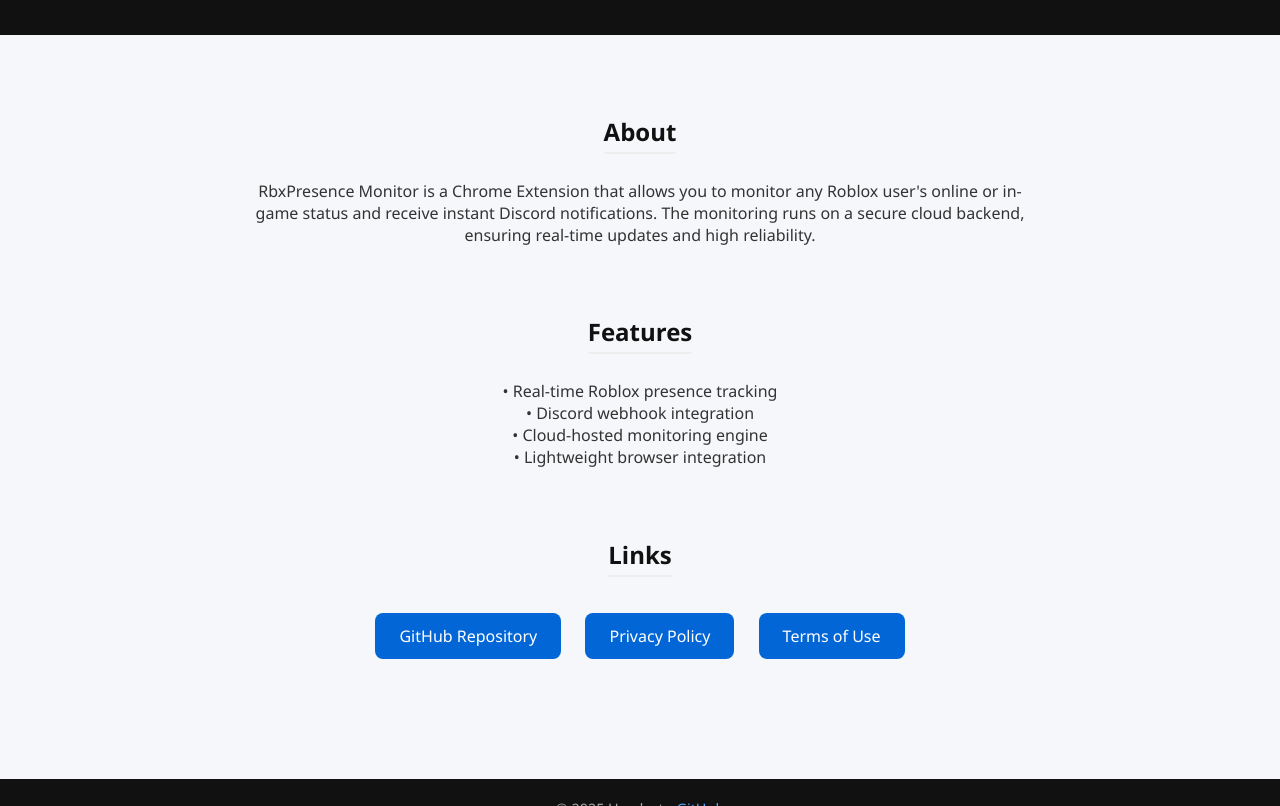
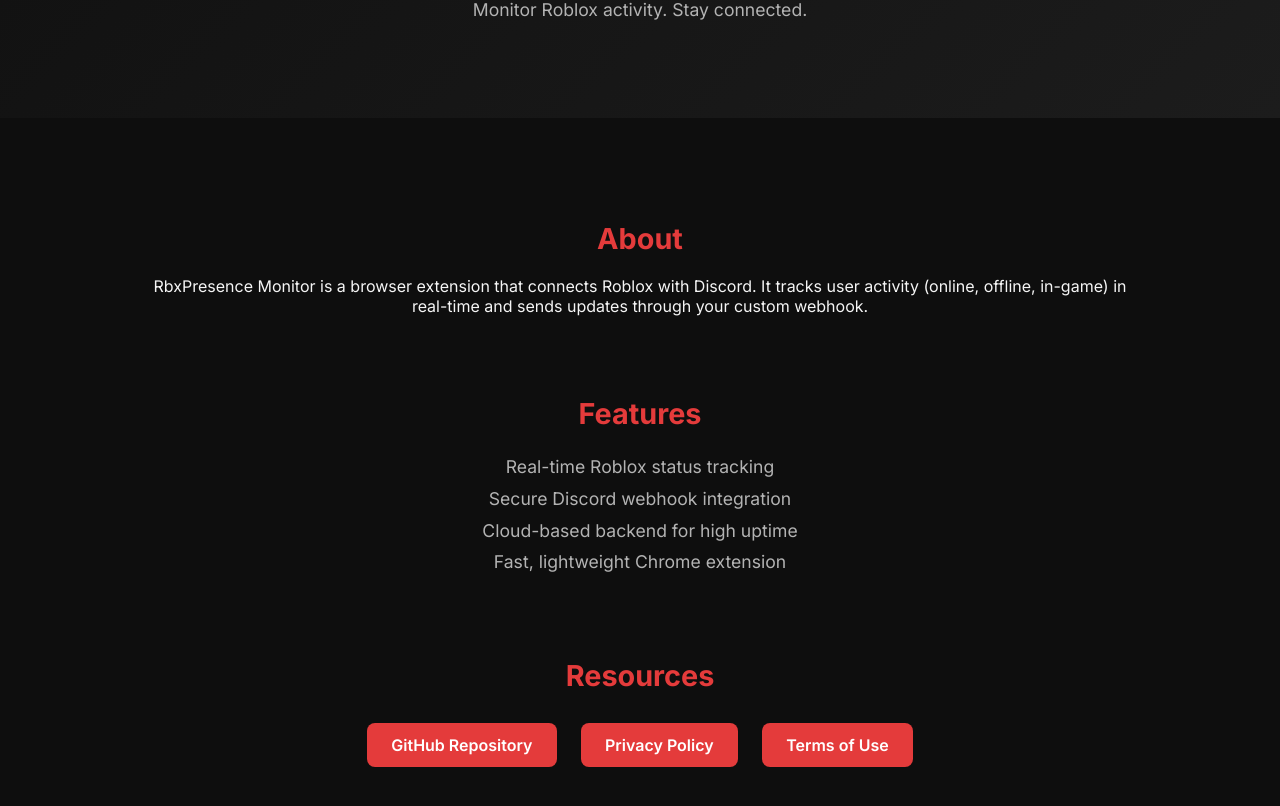
Before and after one commit to Hcudsat/RbxPresenceMonitor, a plain HTML site: page index.html in a window 1280 px wide. Shown: the part 150-956 px from the top of the page. Drawn offline with Linux system fonts and the light colour scheme.

Commit message:
Update index.html

```diff
--- a/index.html
+++ b/index.html
@@ -1,110 +1,146 @@
 <!DOCTYPE html>
 <html lang="en">
 <head>
-  <meta charset="UTF-8">
-  <meta name="viewport" content="width=device-width, initial-scale=1.0">
+  <meta charset="UTF-8" />
+  <meta name="viewport" content="width=device-width, initial-scale=1.0" />
   <title>RbxPresence Monitor – Official Site</title>
+  <link href="https://fonts.googleapis.com/css2?family=Inter:wght@400;600;700&display=swap" rel="stylesheet">
   <style>
+    :root {
+      --accent: #e43b3b;
+      --bg: #0e0e0e;
+      --text: #f5f5f5;
+      --sub: #b3b3b3;
+    }
     body {
-      font-family: "Segoe UI", Roboto, Arial, sans-serif;
-      background: #f5f7fa;
+      font-family: "Inter", sans-serif;
+      background: var(--bg);
+      color: var(--text);
       margin: 0;
       padding: 0;
-      text-align: center;
-      color: #333;
+      overflow-x: hidden;
     }
     header {
-      background: #111;
-      color: white;
-      padding: 40px 20px;
+      background: linear-gradient(135deg, #111, #1c1c1c);
+      padding: 80px 20px;
+      text-align: center;
     }
     h1 {
+      font-size: 3rem;
+      font-weight: 700;
       margin: 0;
-      font-size: 2.5em;
+      color: white;
     }
     p.subtitle {
-      font-size: 1.1em;
-      color: #ccc;
-      margin-top: 8px;
+      color: var(--sub);
+      font-size: 1.1rem;
+      margin-top: 10px;
     }
     main {
-      padding: 60px 20px;
-      max-width: 800px;
-      margin: 0 auto;
+      padding: 80px 20px;
+      max-width: 1000px;
+      margin: auto;
+      text-align: center;
     }
     section {
-      margin-bottom: 50px;
+      margin-bottom: 80px;
+      opacity: 0;
+      transform: translateY(30px);
+      transition: all 0.6s ease;
+    }
+    section.visible {
+      opacity: 1;
+      transform: translateY(0);
     }
     h2 {
-      color: #111;
-      margin-bottom: 10px;
-      border-bottom: 2px solid #eee;
-      display: inline-block;
-      padding-bottom: 4px;
+      color: var(--accent);
+      font-size: 1.8rem;
+      margin-bottom: 20px;
+    }
+    ul {
+      list-style: none;
+      padding: 0;
+      color: var(--sub);
+      font-size: 1.1rem;
+      line-height: 1.8;
     }
     a.button {
       display: inline-block;
       padding: 12px 24px;
       margin: 10px;
       border-radius: 8px;
-      background-color: #0366d6;
+      background-color: var(--accent);
       color: white;
       text-decoration: none;
-      transition: background-color 0.2s;
+      font-weight: 600;
+      transition: 0.25s;
     }
     a.button:hover {
-      background-color: #024b9a;
+      background-color: #c53131;
+      transform: translateY(-2px);
     }
     footer {
       background: #111;
-      color: #aaa;
-      padding: 20px;
+      padding: 25px;
+      text-align: center;
+      color: var(--sub);
       font-size: 0.9em;
     }
     footer a {
-      color: #58a6ff;
+      color: var(--accent);
       text-decoration: none;
+    }
+    @media (max-width: 600px) {
+      h1 { font-size: 2.2rem; }
+      main { padding: 50px 15px; }
     }
   </style>
 </head>
 <body>
   <header>
     <h1>RbxPresence Monitor</h1>
-    <p class="subtitle">Monitor Roblox user activity from your browser</p>
+    <p class="subtitle">Monitor Roblox activity. Stay connected.</p>
   </header>
 
   <main>
     <section>
       <h2>About</h2>
       <p>
-        RbxPresence Monitor is a Chrome Extension that allows you to monitor any Roblox user's online or in-game status and receive instant Discord notifications.
-        The monitoring runs on a secure cloud backend, ensuring real-time updates and high reliability.
+        RbxPresence Monitor is a browser extension that connects Roblox with Discord.
+        It tracks user activity (online, offline, in-game) in real-time and sends updates through your custom webhook.
       </p>
     </section>
 
     <section>
       <h2>Features</h2>
-      <ul style="list-style:none; padding:0;">
-        <li>• Real-time Roblox presence tracking</li>
-        <li>• Discord webhook integration</li>
-        <li>• Cloud-hosted monitoring engine</li>
-        <li>• Lightweight browser integration</li>
+      <ul>
+        <li>Real-time Roblox status tracking</li>
+        <li>Secure Discord webhook integration</li>
+        <li>Cloud-based backend for high uptime</li>
+        <li>Fast, lightweight Chrome extension</li>
       </ul>
     </section>
 
     <section>
-      <h2>Links</h2>
-      <p>
-        <a href="https://github.com/Hcudsat/RbxPresenceMonitor" class="button" target="_blank">GitHub Repository</a>
-        <a href="privacy.html" class="button">Privacy Policy</a>
-        <a href="terms.html" class="button">Terms of Use</a>
-      </p>
+      <h2>Resources</h2>
+      <a href="https://github.com/Hcudsat/RbxPresenceMonitor" class="button" target="_blank">GitHub Repository</a>
+      <a href="privacy.html" class="button">Privacy Policy</a>
+      <a href="terms.html" class="button">Terms of Use</a>
     </section>
   </main>
 
   <footer>
-    © 2025 Hcudsat •
-    <a href="https://github.com/Hcudsat/RbxPresenceMonitor" target="_blank">GitHub</a>
+    © 2025 Hcudsat • <a href="https://github.com/Hcudsat/RbxPresenceMonitor" target="_blank">GitHub</a>
   </footer>
+
+  <script>
+    const sections = document.querySelectorAll("section");
+    const observer = new IntersectionObserver(entries => {
+      entries.forEach(entry => {
+        if (entry.isIntersecting) entry.target.classList.add("visible");
+      });
+    }, { threshold: 0.2 });
+    sections.forEach(sec => observer.observe(sec));
+  </script>
 </body>
 </html>
```
